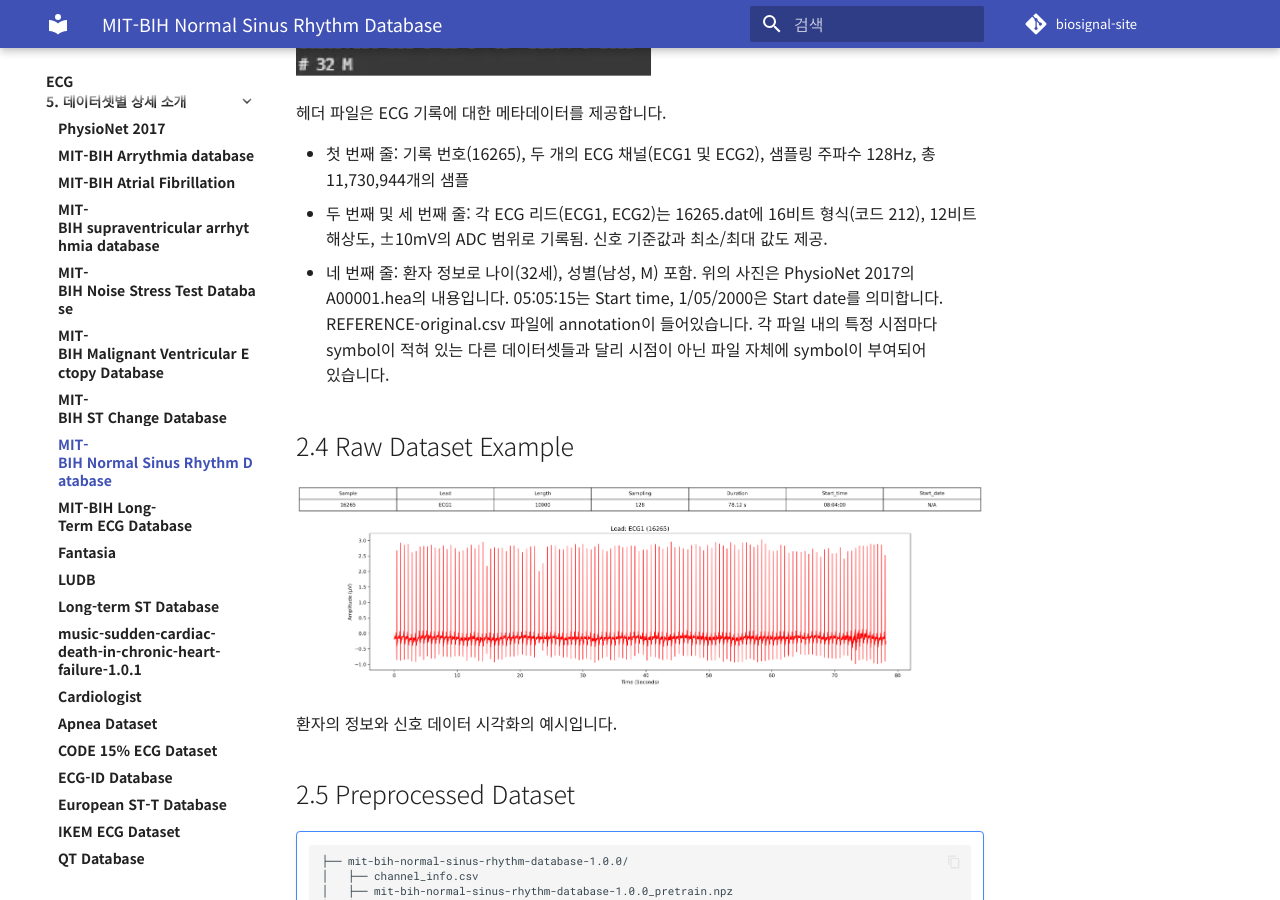
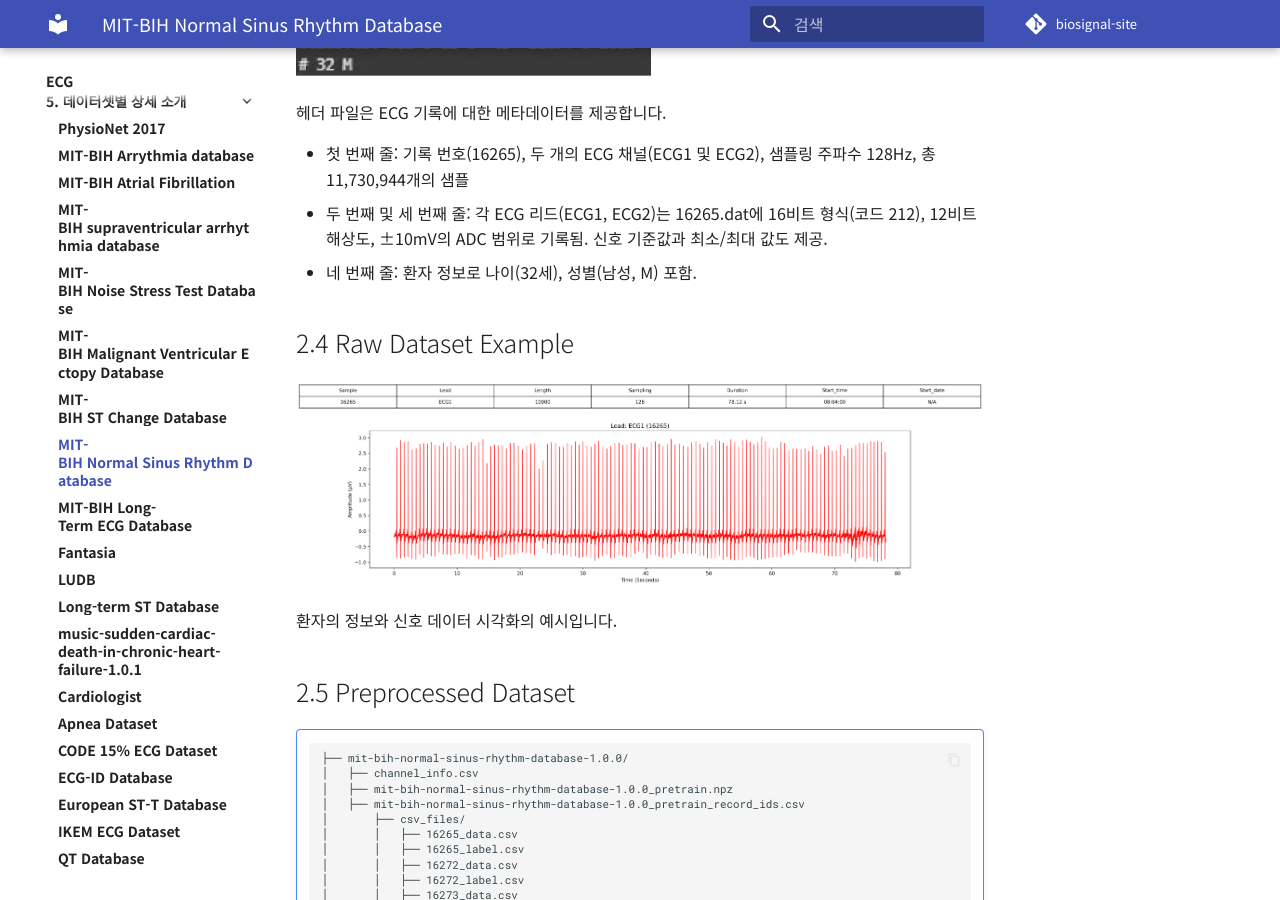
Before and after one commit to iwantjeonyeok/biosignal-site, an MkDocs documentation site: the page built from docs/ecg/mit-bih-normal-sinus-rhythm-database.md, in a window 1280 px wide and 900 px high, scrolled down 1794 px. Built offline with MkDocs 1.6.1 and Material for MkDocs 9.7.7, drawn with Linux system fonts in a browser that asks for light colours; comment, search, counter and statistics services are not loaded.

Commit message:
Update mit-bih-normal-sinus-rhythm-database.md

```diff
--- a/docs/ecg/mit-bih-normal-sinus-rhythm-database.md
+++ b/docs/ecg/mit-bih-normal-sinus-rhythm-database.md
@@ -56,7 +56,7 @@
 - 첫 번째 줄: 기록 번호(16265), 두 개의 ECG 채널(ECG1 및 ECG2), 샘플링 주파수 128Hz, 총 11,730,944개의 샘플
 - 두 번째 및 세 번째 줄: 각 ECG 리드(ECG1, ECG2)는 16265.dat에 16비트 형식(코드 212), 12비트 해상도, ±10mV의 ADC 범위로 기록됨. 신호 기준값과 최소/최대 값도 제공.
 - 네 번째 줄: 환자 정보로 나이(32세), 성별(남성, M) 포함.
-위의 사진은 PhysioNet 2017의 A00001.hea의 내용입니다. 05:05:15는 Start time, 1/05/2000은 Start date를 의미합니다. REFERENCE-original.csv 파일에 annotation이 들어있습니다. 각 파일 내의 특정 시점마다 symbol이 적혀 있는 다른 데이터셋들과 달리 시점이 아닌 파일 자체에 symbol이 부여되어 있습니다.
+
 
 ## 2.4 Raw Dataset Example
 
```
